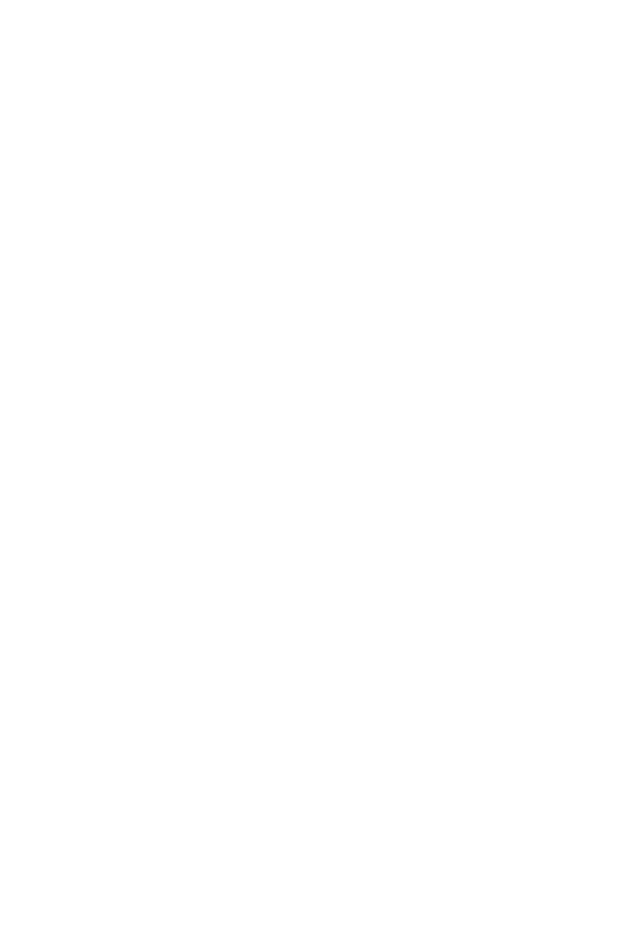
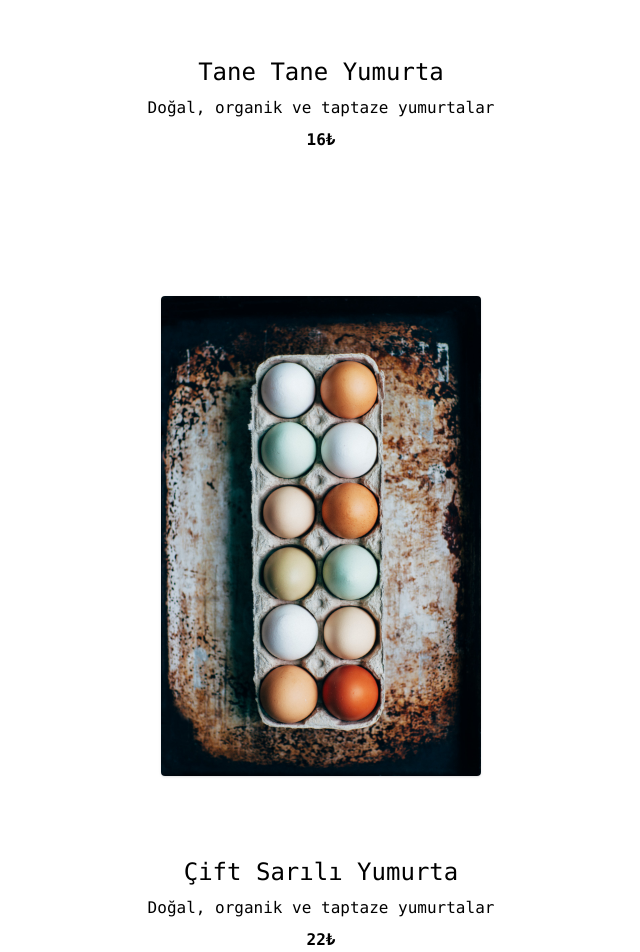
Before and after one commit to gohugotr/website--tw-v2, a React (Vite) app: page / in a window 1280 px wide. Shown: the part 1440-2392 px from the top of the page, without its empty margins (319-959 px from the left). Before the commit the page ends 864 px from the top, so only its background shows below. Built offline with nearby package versions, Linux system fonts and the light colour scheme.

Commit message:
Content ve css tamamlandı

```diff
--- a/src/App.jsx
+++ b/src/App.jsx
@@ -1,3 +1,4 @@
+import Content from "./components/Content"
 import Hero from "./components/Hero"
 import Navbar from "./components/Navbar"
 
@@ -7,6 +8,7 @@
     <>
       <Navbar/>
       <Hero/>
+      <Content/>
     </>
   )
 }
--- a/src/components/Content.jsx
+++ b/src/components/Content.jsx
@@ -1,8 +1,27 @@
 import React from 'react'
+import ImageOne from '../images/yumurta.jpg'
+import ImageTwo from '../images/yumurta1.jpg'
 
 const Content = () => {
   return (
-    <div>Content</div>
+    <>
+      <div className='menu-card'>
+        <img src={ImageOne} alt='Yumurta' className='h-full mb-20 rounded shadow' />
+        <div className='center-content'>
+          <h2 className='mb-2 text-2xl'>Tane Tane Yumurta</h2>
+          <p className='mb-2'>Doğal, organik ve taptaze yumurtalar</p>
+          <strong>16₺</strong>
+        </div>
+      </div>
+      <div className='menu-card'>
+        <img src={ImageTwo} alt='Yumurta2' className='h-full mb-20 rounded shadow' />
+        <div className='center-content'>
+          <h2 className='mb-2 text-2xl'>Çift Sarılı Yumurta</h2>
+          <p className='mb-2'>Doğal, organik ve taptaze yumurtalar</p>
+          <strong>22₺</strong>
+        </div>
+      </div>
+    </>
   )
 }
 
--- a/src/index.css
+++ b/src/index.css
@@ -1,3 +1,11 @@
 @tailwind base;
 @tailwind components;
 @tailwind utilities;
+
+.menu-card{
+    @apply flex flex-col items-center justify-center
+    h-screen py-40 font-mono bg-white;
+}
+.center-content{
+    @apply flex flex-col items-center justify-center;
+}
```
Also changed, not shown: src/images/yumurta.jpg (added), src/images/yumurta1.jpg (added).
